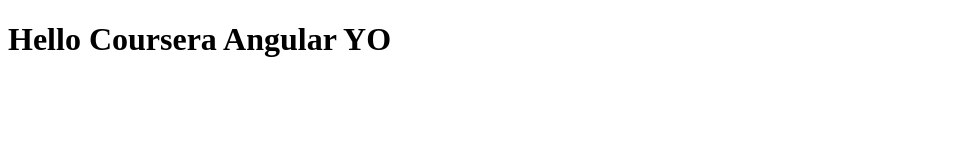
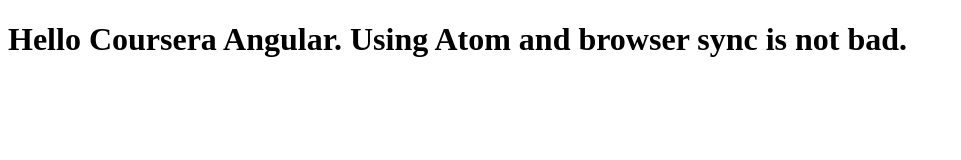
Before and after one commit to dpitty/coursera-angular, a plain HTML site: page index.html in a window 1280 px wide. Shown: the whole page, without its empty margins (0-961 px from the left). Drawn offline with Linux system fonts and the light colour scheme.

Commit message:
Small edit to web file.

```diff
--- a/index.html
+++ b/index.html
@@ -5,6 +5,6 @@
     <title>Hello Coursera</title>
   </head>
   <body>
-    <h1>Hello Coursera Angular YO</h1>
+    <h1>Hello Coursera Angular. Using Atom and browser sync is not bad.</h1>
   </body>
 </html>
```
